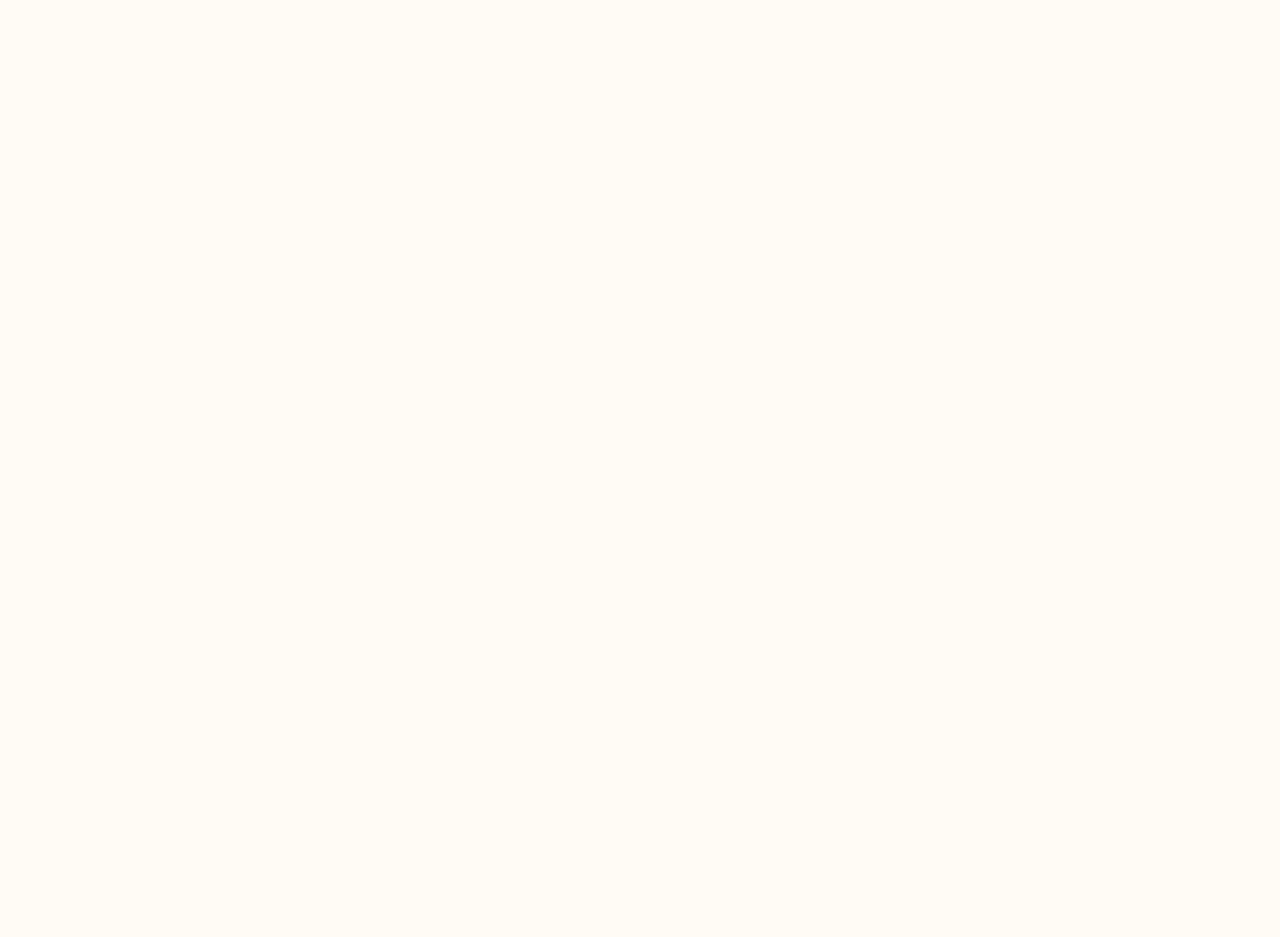
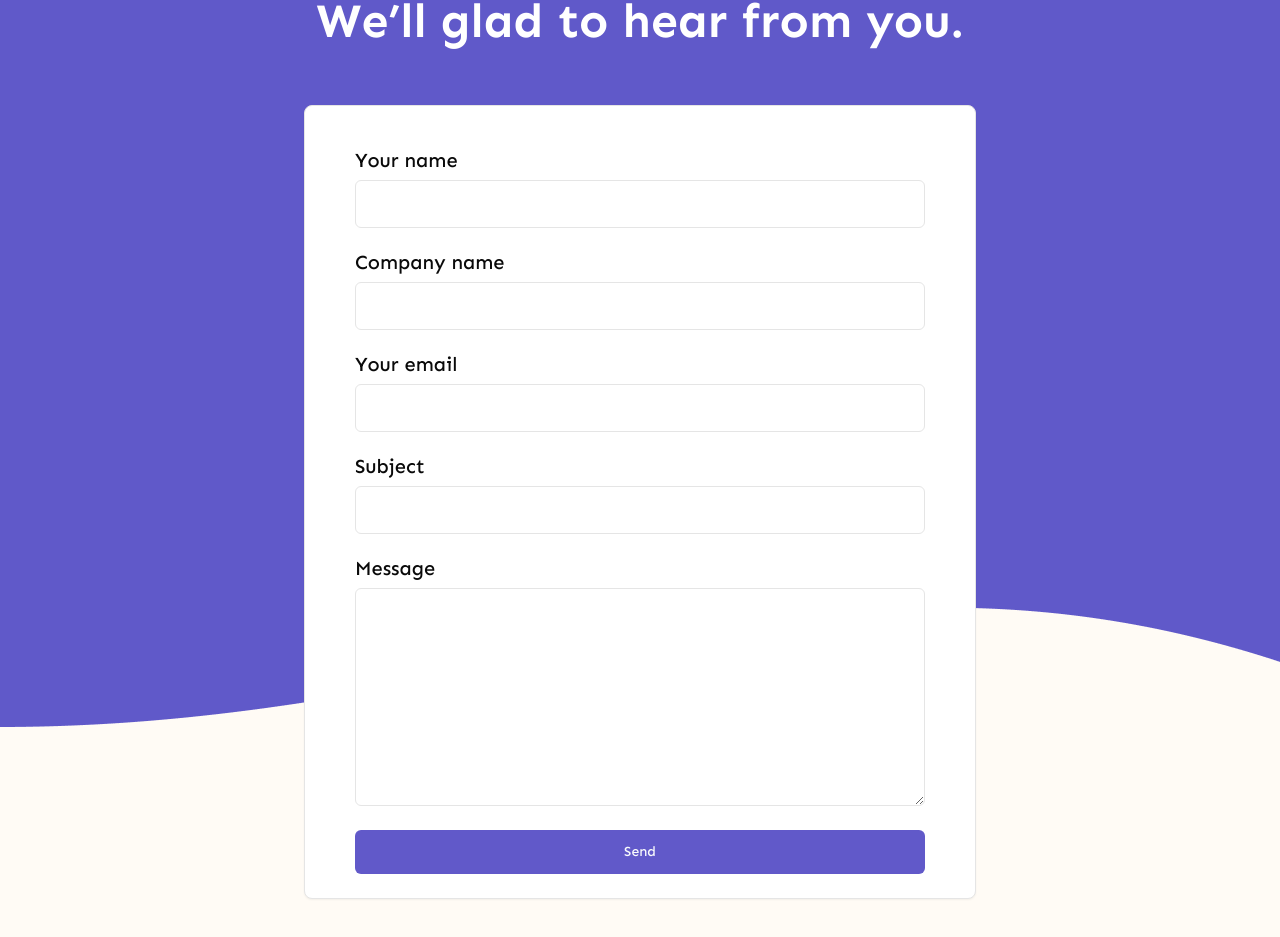
Before and after one commit to shivajichalise/campoal, a React (Vite) app in the folder frontend/: page / in a window 1280 px wide. Shown: the part 5580-6517 px from the top of the page. Before the commit the page ends 5453 px from the top, so only its background shows below. Built offline with nearby package versions, Linux system fonts and the light colour scheme.

Commit message:
adding contact form section

```diff
--- a/frontend/package.json
+++ b/frontend/package.json
@@ -11,6 +11,7 @@
   },
   "dependencies": {
     "@radix-ui/react-avatar": "^1.0.4",
+    "@radix-ui/react-label": "^2.0.2",
     "@radix-ui/react-navigation-menu": "^1.1.4",
     "@radix-ui/react-slot": "^1.0.2",
     "class-variance-authority": "^0.7.0",
--- a/frontend/src/App.tsx
+++ b/frontend/src/App.tsx
@@ -7,6 +7,7 @@ import OurStory from "./components/our-story"
 import hero1Image from "@/assets/hero.png"
 import OurVision from "./components/our-vision"
 import OurTeam from "./components/our-team"
+import Contact from "./components/contact"
 
 function App() {
     const hero1 = {
@@ -25,6 +26,7 @@ function App() {
             <OurStory />
             <OurVision />
             <OurTeam />
+            <Contact />
         </>
     )
 }
--- /dev/null
+++ b/frontend/src/components/contact.tsx
@@ -0,0 +1,101 @@
+import backgroundImg from "@/assets/contact-background.png"
+import { Button } from "@/components/ui/button"
+import { Card, CardContent, CardFooter } from "@/components/ui/card"
+import { Input } from "@/components/ui/input"
+import { Label } from "@/components/ui/label"
+import { Textarea } from "./ui/textarea"
+
+const Contact = () => {
+    return (
+        <div
+            className="bg-primary flex items-center justify-center px-16 py-10 sm:bg-transparent"
+            style={{
+                backgroundImage: `url(${backgroundImg})`,
+                backgroundRepeat: "no-repeat",
+                backgroundSize: "fit",
+            }}
+        >
+            <div className="flex w-full flex-col items-center justify-center pt-6">
+                <div className="mb-5 flex flex-col items-center gap-1 lg:gap-3">
+                    <h1 className="text-center text-xl font-bold text-white md:text-2xl lg:text-left lg:text-5xl">
+                        Feel free to contact us.
+                    </h1>
+                    <h1 className="text-center text-lg font-bold text-white md:text-2xl lg:text-left lg:text-5xl">
+                        We’ll glad to hear from you.
+                    </h1>
+                </div>
+                <div className="mt-10 flex w-full items-center justify-center">
+                    <Card className="w-[350px] md:w-7/12">
+                        <CardContent className="mt-10">
+                            <form>
+                                <div className="flex w-full flex-col items-center justify-center gap-5">
+                                    <div className="flex w-full flex-col space-y-1.5 lg:w-11/12">
+                                        <Label
+                                            htmlFor="name"
+                                            className="text-md lg:text-xl"
+                                        >
+                                            Your name
+                                        </Label>
+                                        <Input
+                                            id="your-name"
+                                            className="lg:h-12"
+                                        />
+                                    </div>
+                                    <div className="flex w-full flex-col space-y-1.5 lg:w-11/12">
+                                        <Label
+                                            htmlFor="company-name"
+                                            className="text-md lg:text-xl"
+                                        >
+                                            Company name
+                                        </Label>
+                                        <Input
+                                            id="company-name"
+                                            className="lg:h-12"
+                                        />
+                                    </div>
+                                    <div className="flex w-full flex-col space-y-1.5 lg:w-11/12">
+                                        <Label
+                                            htmlFor="your-email"
+                                            className="text-md lg:text-xl"
+                                        >
+                                            Your email
+                                        </Label>
+                                        <Input
+                                            id="your-email"
+                                            className="lg:h-12"
+                                        />
+                                    </div>
+                                    <div className="flex w-full flex-col space-y-1.5 lg:w-11/12">
+                                        <Label
+                                            htmlFor="subject"
+                                            className="text-md lg:text-xl"
+                                        >
+                                            Subject
+                                        </Label>
+                                        <Input id="subject" className="h-12" />
+                                    </div>
+                                    <div className="flex h-full w-full flex-col space-y-1.5 lg:w-11/12">
+                                        <Label
+                                            htmlFor="message"
+                                            className="text-md lg:text-xl"
+                                        >
+                                            Message
+                                        </Label>
+                                        <Textarea rows={10} />
+                                    </div>
+                                </div>
+                            </form>
+                        </CardContent>
+                        <CardFooter className="flex justify-center">
+                            <Button size="lg" className="w-full lg:w-11/12">
+                                Send
+                            </Button>
+                        </CardFooter>
+                    </Card>
+                </div>
+            </div>
+        </div>
+    )
+}
+
+export default Contact
--- /dev/null
+++ b/frontend/src/components/ui/input.tsx
@@ -0,0 +1,25 @@
+import * as React from "react"
+
+import { cn } from "@/lib/utils"
+
+export interface InputProps
+  extends React.InputHTMLAttributes<HTMLInputElement> {}
+
+const Input = React.forwardRef<HTMLInputElement, InputProps>(
+  ({ className, type, ...props }, ref) => {
+    return (
+      <input
+        type={type}
+        className={cn(
+          "flex h-10 w-full rounded-md border border-neutral-200 bg-white px-3 py-2 text-sm ring-offset-white file:border-0 file:bg-transparent file:text-sm file:font-medium placeholder:text-neutral-500 focus-visible:outline-none focus-visible:ring-2 focus-visible:ring-neutral-950 focus-visible:ring-offset-2 disabled:cursor-not-allowed disabled:opacity-50 dark:border-neutral-800 dark:bg-neutral-950 dark:ring-offset-neutral-950 dark:placeholder:text-neutral-400 dark:focus-visible:ring-neutral-300",
+          className
+        )}
+        ref={ref}
+        {...props}
+      />
+    )
+  }
+)
+Input.displayName = "Input"
+
+export { Input }
--- /dev/null
+++ b/frontend/src/components/ui/label.tsx
@@ -0,0 +1,24 @@
+import * as React from "react"
+import * as LabelPrimitive from "@radix-ui/react-label"
+import { cva, type VariantProps } from "class-variance-authority"
+
+import { cn } from "@/lib/utils"
+
+const labelVariants = cva(
+  "text-sm font-medium leading-none peer-disabled:cursor-not-allowed peer-disabled:opacity-70"
+)
+
+const Label = React.forwardRef<
+  React.ElementRef<typeof LabelPrimitive.Root>,
+  React.ComponentPropsWithoutRef<typeof LabelPrimitive.Root> &
+    VariantProps<typeof labelVariants>
+>(({ className, ...props }, ref) => (
+  <LabelPrimitive.Root
+    ref={ref}
+    className={cn(labelVariants(), className)}
+    {...props}
+  />
+))
+Label.displayName = LabelPrimitive.Root.displayName
+
+export { Label }
--- /dev/null
+++ b/frontend/src/components/ui/textarea.tsx
@@ -0,0 +1,24 @@
+import * as React from "react"
+
+import { cn } from "@/lib/utils"
+
+export interface TextareaProps
+  extends React.TextareaHTMLAttributes<HTMLTextAreaElement> {}
+
+const Textarea = React.forwardRef<HTMLTextAreaElement, TextareaProps>(
+  ({ className, ...props }, ref) => {
+    return (
+      <textarea
+        className={cn(
+          "flex min-h-[80px] w-full rounded-md border border-neutral-200 bg-white px-3 py-2 text-sm ring-offset-white placeholder:text-neutral-500 focus-visible:outline-none focus-visible:ring-2 focus-visible:ring-neutral-950 focus-visible:ring-offset-2 disabled:cursor-not-allowed disabled:opacity-50 dark:border-neutral-800 dark:bg-neutral-950 dark:ring-offset-neutral-950 dark:placeholder:text-neutral-400 dark:focus-visible:ring-neutral-300",
+          className
+        )}
+        ref={ref}
+        {...props}
+      />
+    )
+  }
+)
+Textarea.displayName = "Textarea"
+
+export { Textarea }
```
Also changed, not shown: frontend/src/assets/contact-background.png (added), 1 other file (tests, documents, lock files or other folders).
